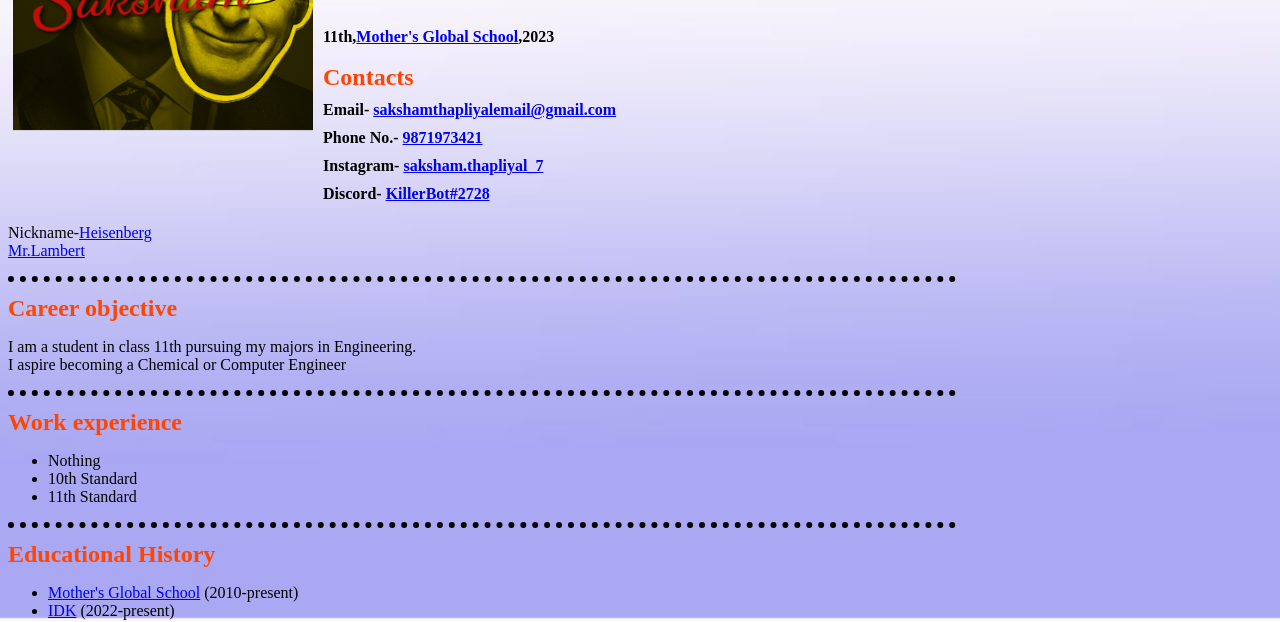
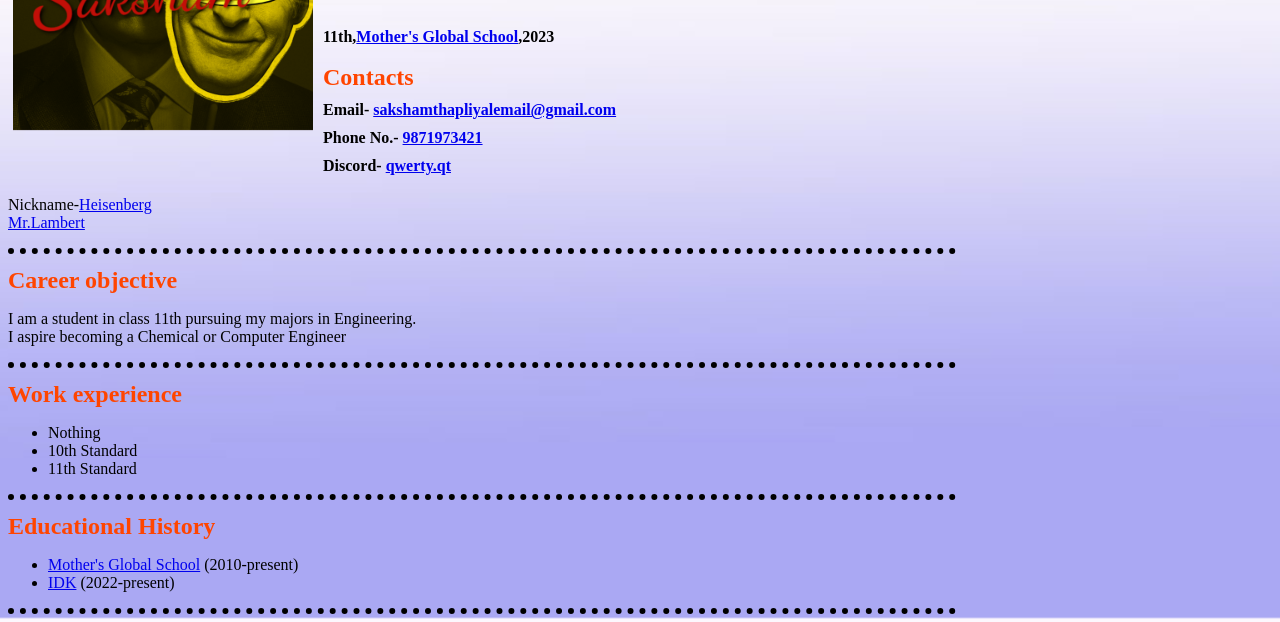
Before and after one commit to Saksham-Thapliyal/My-Cv, a plain HTML site: page index.html in a window 1280 px wide. Shown: the part 182-804 px from the top of the page. Drawn offline with Linux system fonts and the light colour scheme.

Commit message:
Update index.html

```diff
--- a/index.html
+++ b/index.html
@@ -26,8 +26,7 @@
                     <h2 class="Contacts-h2">Contacts</h2>
                     <h4> Email- <a href="mailto:sakshamthapliyalemail@gmail.com" target="_blank" >sakshamthapliyalemail@gmail.com</a></h4>
                     <h4>Phone No.- <a href="tel:+9871973421">9871973421</a></h4>
-                    <h4> Instagram- <a href="https://www.instagram.com/saksham.thapliyal_7/" target="_blank">saksham.thapliyal_7</a></h4>
-                    <h4> Discord- <a href="https://discord.com/user/756412622911438908" target="_blank">KillerBot#2728</a></h4>
+                    <h4> Discord- <a href="https://discord.com/channels/@me/1160194115997274123" target="_blank">qwerty.qt</a></h4>
                 </td>
             </tr>
         </table>
```
